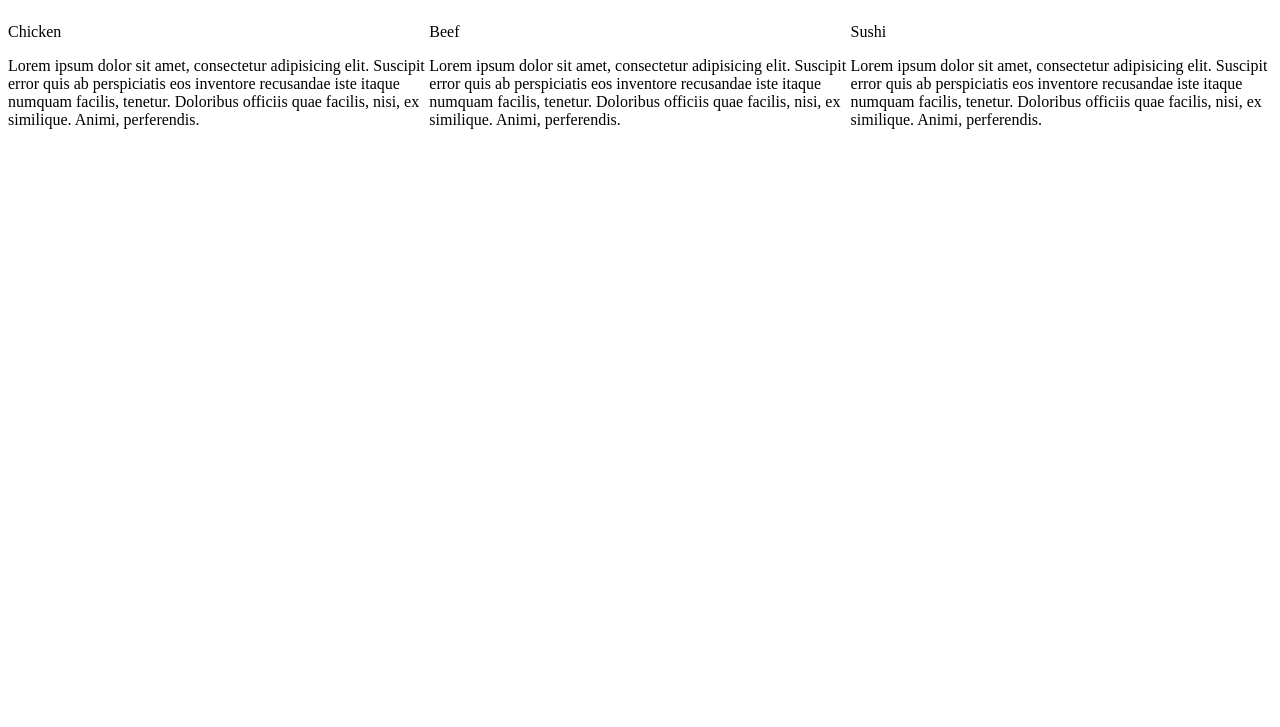
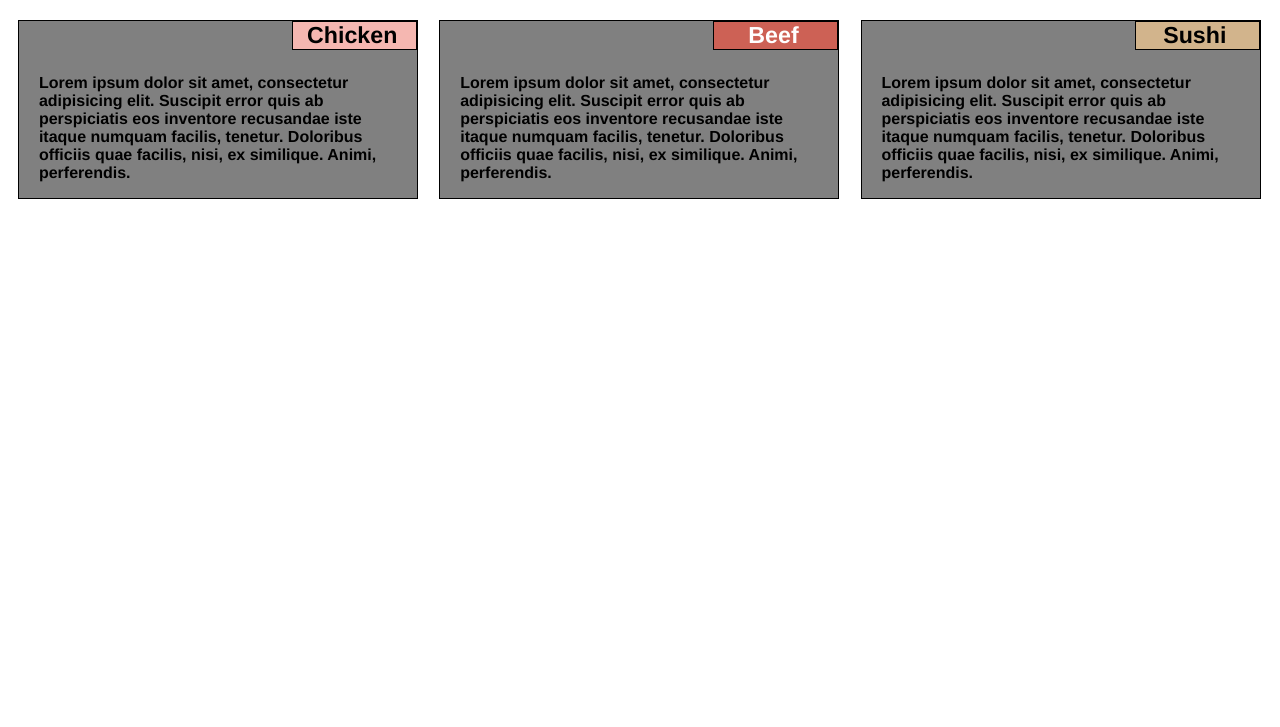
Before and after one commit to bpearce01/Module2_Solution, a plain HTML site: page index.html in a window 1280 px wide. Shown: the part 73-800 px from the top of the page. Drawn offline with Linux system fonts and the light colour scheme; files that its build step writes are made by us from their sources.

Commit message:
Update index.html

```diff
--- a/index.html
+++ b/index.html
@@ -4,7 +4,7 @@
 <meta charset="utf-8">
 <meta name="viewport" content="width=device-width, initial-scale=1">
 <title>Our Menu</title>
-<link rel="stylesheet" href="xexstyle.css">
+<link rel="stylesheet" href="style.css">
 <style>
 
 /********** Large devices only **********/
```
